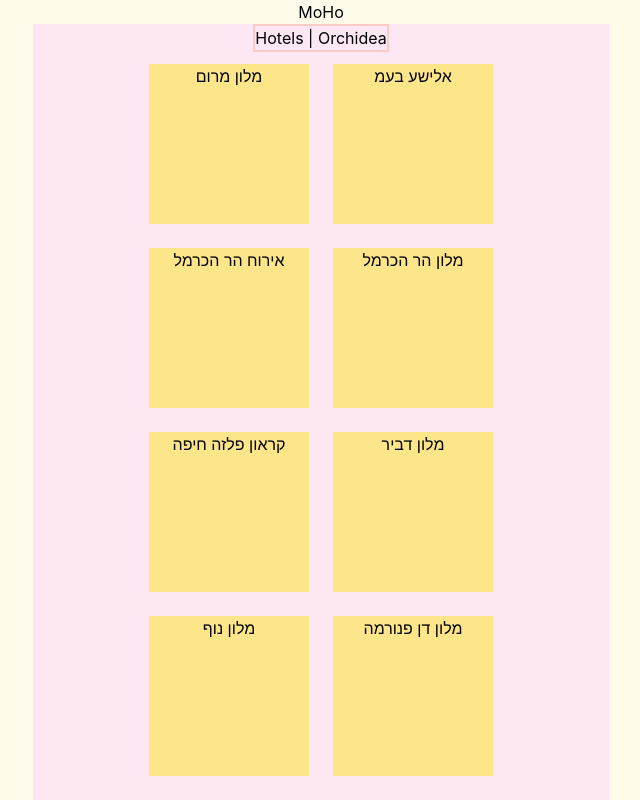
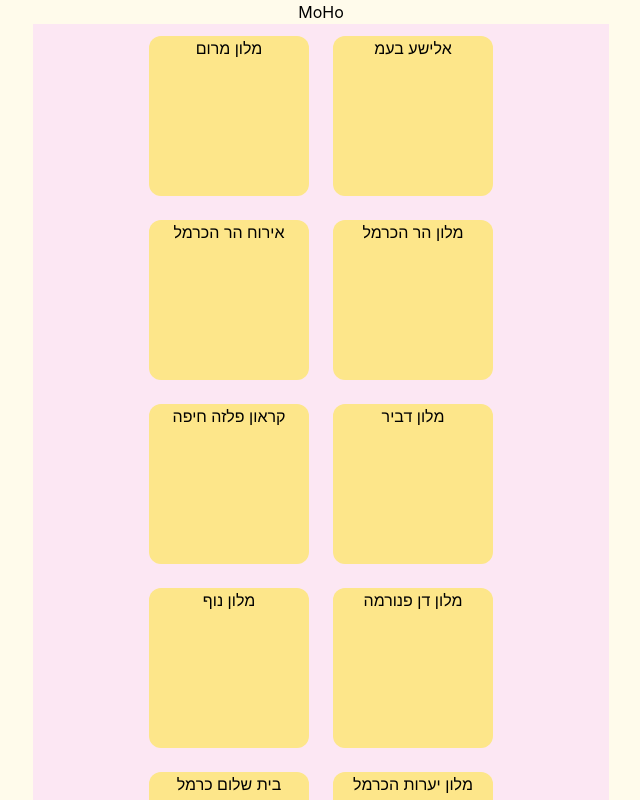
Before and after one commit to strauss02/MoHo, a React (Create React App) app: page / in a window 1280 px wide. Shown: the top 800 px of the page, without its empty margins (319-959 px from the left). Built offline with nearby package versions, Linux system fonts and the light colour scheme.

Commit message:
add darkMode context

```diff
--- a/package.json
+++ b/package.json
@@ -1,4 +1,5 @@
 {
+  "homepage": "http://strauss02.github.io/MoHo",
   "name": "moho",
   "version": "0.1.0",
   "private": true,
@@ -18,6 +19,8 @@
     "web-vitals": "^1.1.2"
   },
   "scripts": {
+    "predeploy": "npm run build",
+    "deploy": "gh-pages -d build",
     "start": "craco start",
     "build": "craco build",
     "test": "craco test",
@@ -43,6 +46,7 @@
   },
   "devDependencies": {
     "autoprefixer": "^9.8.8",
+    "gh-pages": "^3.2.3",
     "postcss": "^7.0.39",
     "tailwindcss": "npm:@tailwindcss/postcss7-compat@^2.2.17"
   }
--- a/src/App.js
+++ b/src/App.js
@@ -7,10 +7,6 @@ function App() {
     <div className="App bg-yellow-50 min-h-screen flex flex-col items-center">
       <h1> MoHo</h1>
       <main className="flex flex-col items-center bg-pink-100 min-h-screen w-full max-w-xl">
-        <nav className="border-2 border-red-200">
-          <Link to="/hotels"> Hotels </Link> |{' '}
-          <Link to="/orchidea"> Orchidea </Link>
-        </nav>
         <Outlet />
         <HotelsGallery />
       </main>
--- /dev/null
+++ b/src/ThemeContext.js
@@ -0,0 +1,28 @@
+import React, { createContext, useReducer } from 'react'
+
+export const ThemeContext = createContext()
+
+const initialState = {
+  darkMode: false,
+}
+
+const themeReducer = (state, action) => {
+  switch (action.type) {
+    case 'LIGHTMODE':
+      return { darkMode: false }
+    case 'DARKMODE':
+      return { darkMode: true }
+    default:
+      return state
+  }
+}
+
+export function ThemeProvider(props) {
+  const [state, dispatch] = useReducer(themeReducer, initialState)
+
+  return (
+    <ThemeContext.Provider value={{ state, dispatch }}>
+      {props.children}
+    </ThemeContext.Provider>
+  )
+}
--- /dev/null
+++ b/src/components/CallNowButton.jsx
@@ -0,0 +1,11 @@
+import React from "react";
+
+function CallNowButton() {
+  return (
+    <button className="w-5/6 h-1/6 max-h-16 bg-pink-200 rounded-xl mt-auto mb-6">
+    Order Now
+    </button>
+  )
+}
+
+export default CallNowButton
--- a/src/components/HotelCard.jsx
+++ b/src/components/HotelCard.jsx
@@ -4,9 +4,9 @@ import { Link } from "react-router-dom";
 function HotelCard (props) {
   return (
     <Link
-    to={`/hotels/${props.hotelName}`}
+    to={`/hotels/${encodeURIComponent(props.hotelName)}`}
     >
-    <div className=" bg-yellow-200 m-3 w-40  h-40 ">
+    <div className=" bg-yellow-200 m-3 w-40  h-40 rounded-xl">
 {props.hotelName}
       </div>
 
--- a/src/routes/HotelPage.jsx
+++ b/src/components/HotelPage.jsx
@@ -1,6 +1,8 @@
 import React from "react";
 import { useParams } from "react-router";
 import { Link } from "react-router-dom";
+import CallNowButton from "./CallNowButton";
+
 
 import { FontAwesomeIcon } from '@fortawesome/react-fontawesome'
 import { faTimes } from '@fortawesome/free-solid-svg-icons'
@@ -18,7 +20,10 @@ function HotelPage () {
         <FontAwesomeIcon  icon={faTimes} />
         </Link>
 
-        Hotel {params.hotelName}</div>
+         {params.hotelName}
+        <CallNowButton/>
+        </div>
+
 
     </div>
   )
--- a/src/index.js
+++ b/src/index.js
@@ -4,7 +4,7 @@ import { BrowserRouter, Routes, Route } from 'react-router-dom'
 import './index.css'
 import App from './App'
 import Orchidea from './routes/Orchidea'
-import HotelPage from './routes/HotelPage'
+import HotelPage from './components/HotelPage'
 
 ReactDOM.render(
   <BrowserRouter>
```
Also changed, not shown: 1 other file (tests, documents, lock files or other folders).
